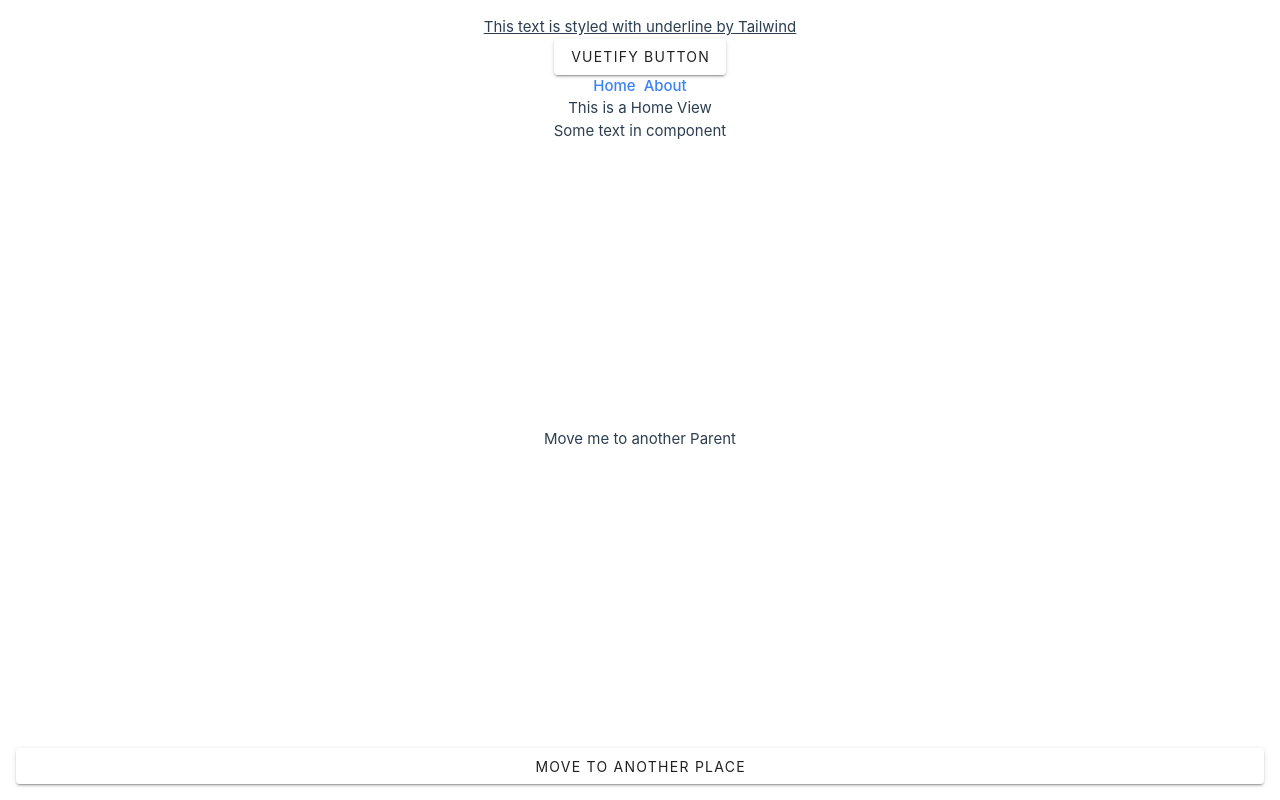
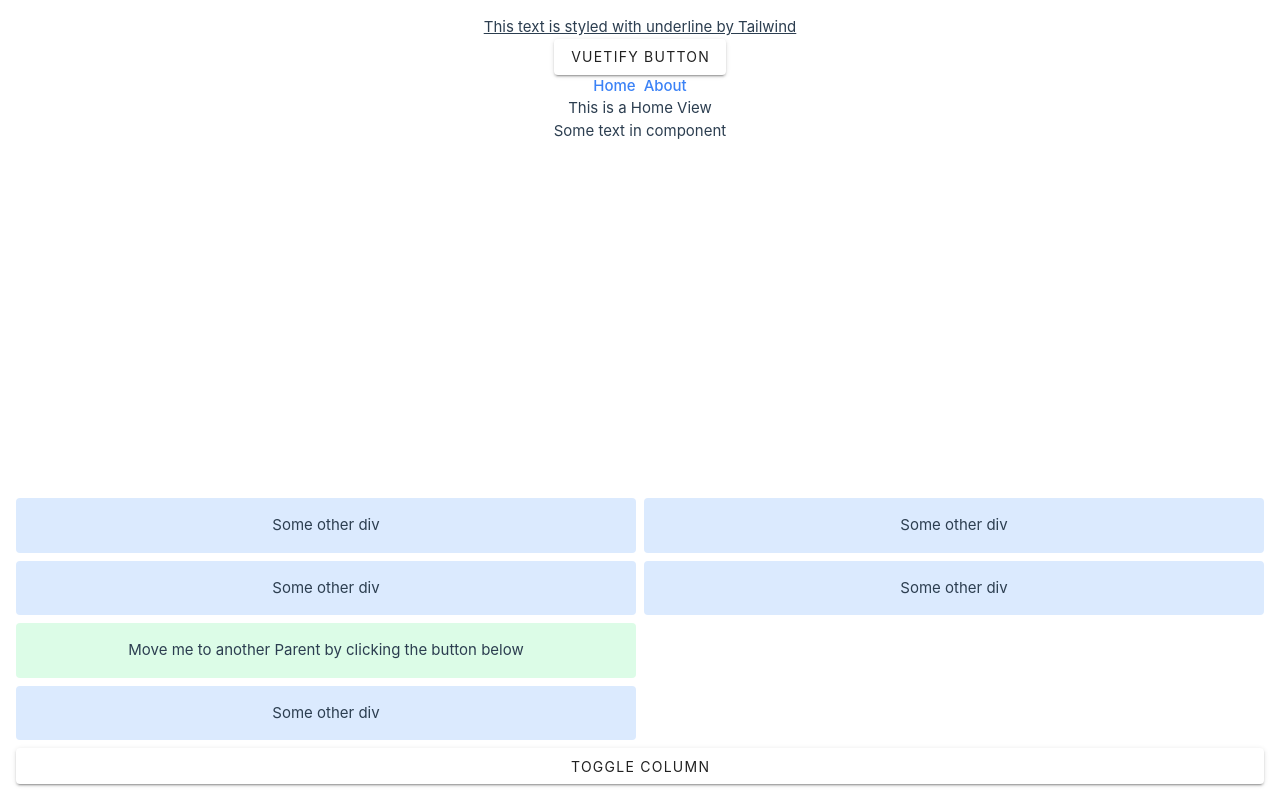
Before and after one commit to Oriery/saimmod_7_3, a Vue app: page / in a window 1280 px wide. Built offline with nearby package versions, Linux system fonts and the light colour scheme.

Commit message:
fix bug; generalize

```diff
--- a/src/components/TestTransition.vue
+++ b/src/components/TestTransition.vue
@@ -1,28 +1,37 @@
 <template>
+  <div class="flex flex-col gap-2">
+    <div class="grid grid-cols-2 w-full gap-2">
       <div
         id="parent0"
         ref="parent0"
-    class="min-h-[10rem]"
+        class="flex flex-col gap-2"
       >
+        <div class="p-4 bg-blue-100 dark:bg-blue-900 rounded">Some other div</div>
+        <div class="p-4 bg-blue-100 dark:bg-blue-900 rounded">Some other div</div>
         <div
           ref="child"
+          class="p-4 bg-green-100 dark:bg-green-900 rounded"
         >
-      Move me to another Parent
+          Move me to another Parent by clicking the button below
         </div>
+        <div class="p-4 bg-blue-100 dark:bg-blue-900 rounded">Some other div</div>
       </div>
       <div
         id="parent1"
         ref="parent1"
-    class="min-h-[10rem]"
-  ></div>
-  <v-btn @click="move(inParent0)">Move to another place</v-btn>
+        class="flex flex-col gap-2"
+      >
+        <div class="p-4 bg-blue-100 dark:bg-blue-900 rounded">Some other div</div>
+        <div class="p-4 bg-blue-100 dark:bg-blue-900 rounded">Some other div</div>
+      </div>
+    </div>
+    <v-btn @click="toggle">Toggle column</v-btn>
+  </div>
 </template>
 
 <script setup lang="ts">
-import { ref, nextTick } from 'vue'
+import { ref } from 'vue'
 import type { Ref } from 'vue'
-
-const TRANSITION_DURATION = 0.3
 
 const transitionInProgress = ref(false)
 
@@ -33,44 +42,40 @@ const inParent0 = ref(true)
 
 const getRect = (element: HTMLElement) => element.getBoundingClientRect()
 
-const move = async (toParent1: boolean) => {
+const move = async (child: Ref<HTMLElement>, toParent: Ref<HTMLElement>, transitionTime: number = 400) => {
   if (transitionInProgress.value) return
   transitionInProgress.value = true
 
-  if (child.value && parent0.value && parent1.value) {
-    const htmlElementFrom = (toParent1 ? parent0 : parent1) as Ref<HTMLElement>
-    const htmlElementTo = (toParent1 ? parent1 : parent0) as Ref<HTMLElement>
-    const initChild = child as Ref<HTMLElement>
-
-    const initialRect = getRect(htmlElementFrom.value)
+  if (child.value) {
+    const initialRect = getRect(child.value)
 
     const tempChild = ref(document.createElement('div'))
-    htmlElementTo.value.appendChild(tempChild.value)
+    toParent.value.appendChild(tempChild.value)
+
     const finalRect = getRect(tempChild.value)
+
     tempChild.value.remove()
-    console.log(`initialRect: ${JSON.stringify(initialRect)}`)
-    console.log(`finalRect: ${JSON.stringify(finalRect)}`)
 
     const dx = finalRect.left - initialRect.left
     const dy = finalRect.top - initialRect.top
 
     console.log(`dx: ${dx}, dy: ${dy}`)
 
-    const tempStyleTransform = initChild.value.style.transform
-    const tempStyleTransition = initChild.value.style.transition
+    const tempStyleTransform = child.value.style.transform
+    const tempStyleTransition = child.value.style.transition
 
-    initChild.value.style.transition = `transform ${TRANSITION_DURATION}s ease-in-out`
-    initChild.value.style.transform += ' ' + `translate(${dx}px, ${dy}px)`
+    child.value.style.transition = `transform ${transitionTime}ms ease-in-out`
+    child.value.style.transform += ' ' + `translate(${dx}px, ${dy}px)`
 
     // add handler to wait for transition to end
-    initChild.value.addEventListener(
+    child.value.addEventListener(
       'transitionend',
       async (e) => {
         inParent0.value = !inParent0.value
-        htmlElementTo.value.appendChild(initChild.value)
+        toParent.value.appendChild(child.value)
 
-        initChild.value.style.transform = tempStyleTransform
-        initChild.value.style.transition = tempStyleTransition
+        child.value.style.transform = tempStyleTransform
+        child.value.style.transition = tempStyleTransition
 
         transitionInProgress.value = false
       },
@@ -83,4 +88,16 @@ const move = async (toParent1: boolean) => {
   }
 }
 
+function toggle() {
+  if (!parent1.value || !parent0.value || !child.value) {
+    console.error('One of the objects is null')
+    return
+  }
+
+  if (inParent0.value) {
+    move(child as Ref<HTMLElement>, parent1 as Ref<HTMLElement>)
+  } else {
+    move(child as Ref<HTMLElement>, parent0 as Ref<HTMLElement>)
+  }
+}
 </script>
```
Lines whose indentation alone changed are shown as unchanged.
